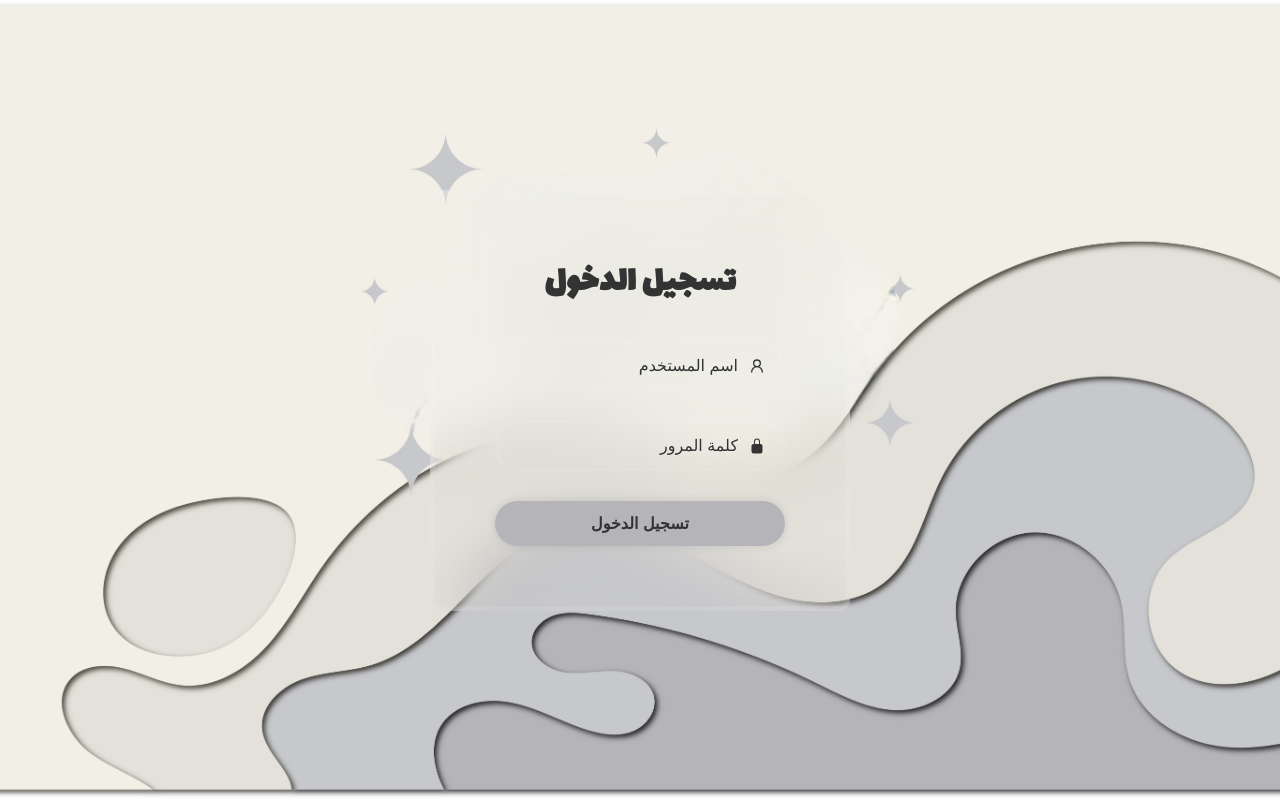
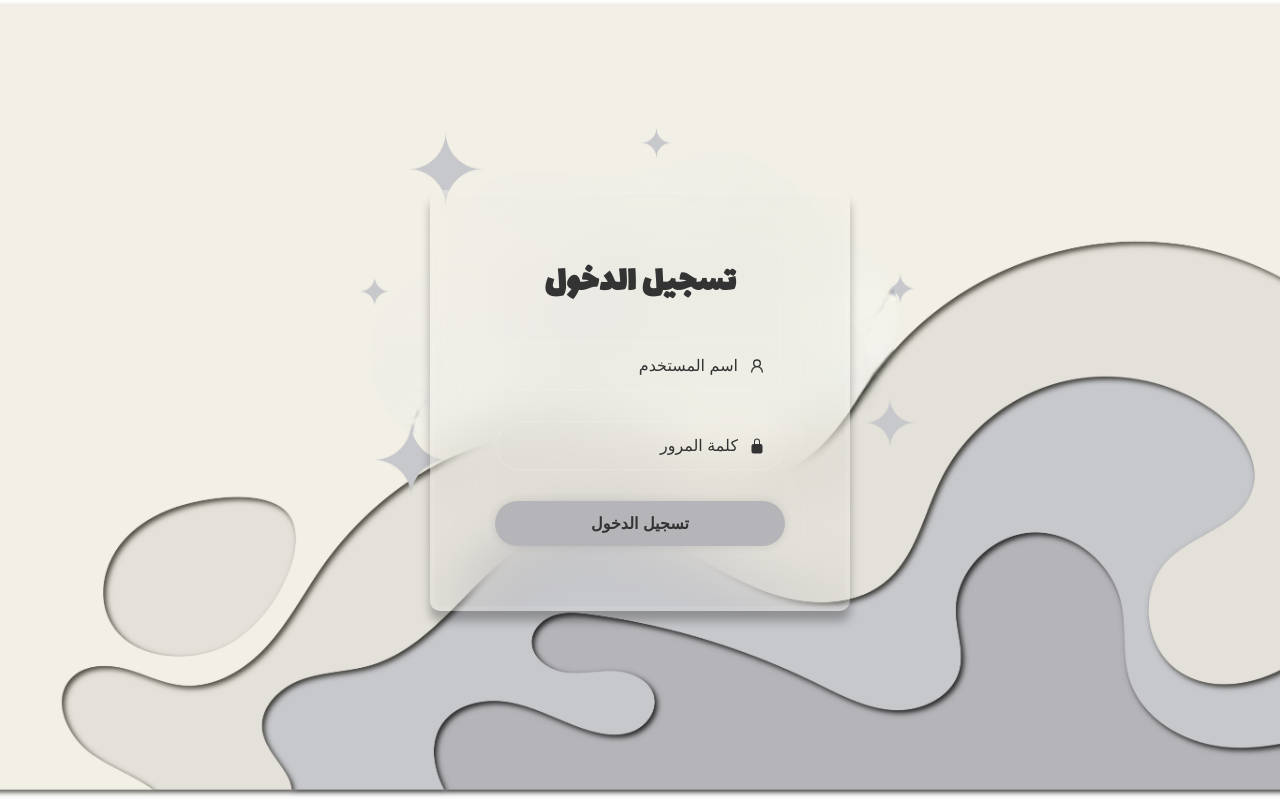
Before and after one commit to RooQaa/Inventory, a React (Create React App) app in the folder client/: page / in a window 1280 px wide. Built offline with nearby package versions, Linux system fonts and the light colour scheme.

Commit message:
box shadow

```diff
--- a/client/src/Components/LoginPage/LoginPage.css
+++ b/client/src/Components/LoginPage/LoginPage.css
@@ -37,6 +37,7 @@ body {
   color: #333;
   backdrop-filter: blur(30px);
   padding: 20px;
+  box-shadow: 0 10px 10px rgba(18, 17, 17, 0.3);
 }
 
 .wrapper .form-box {
```
